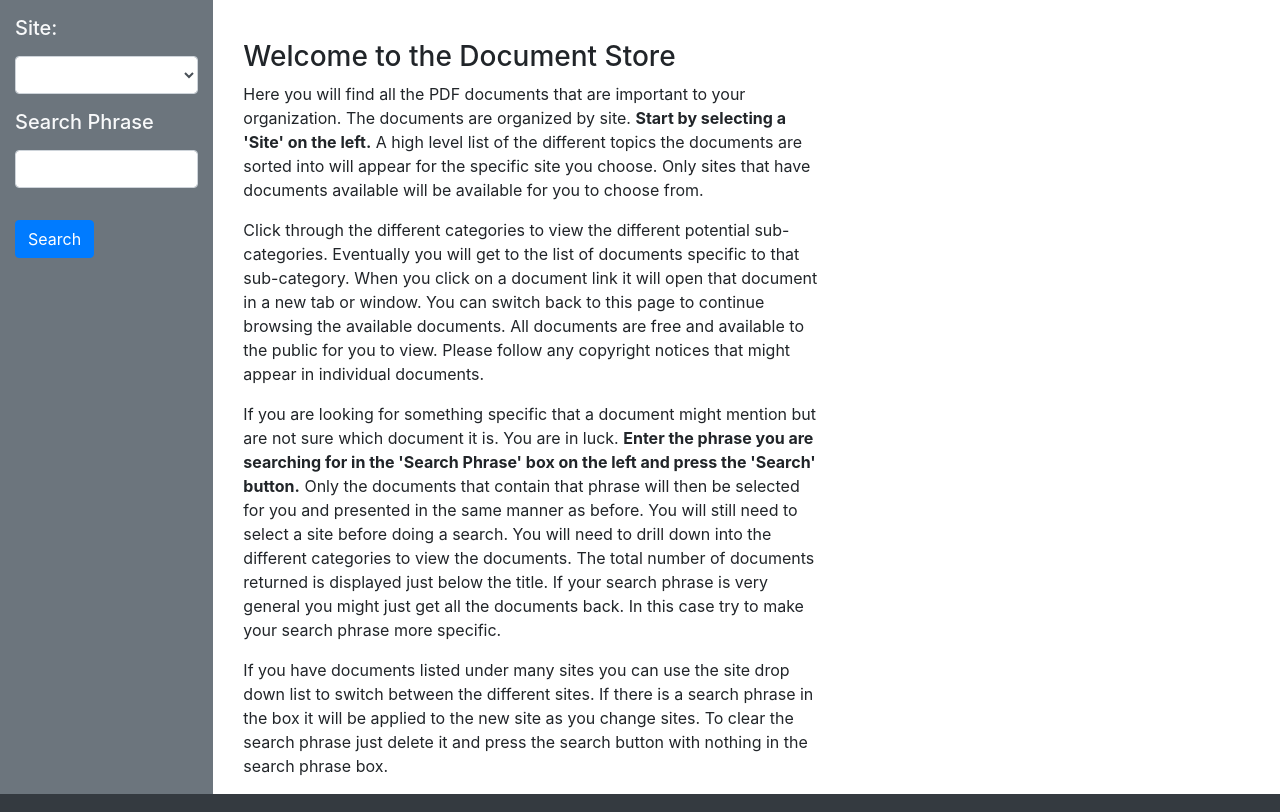
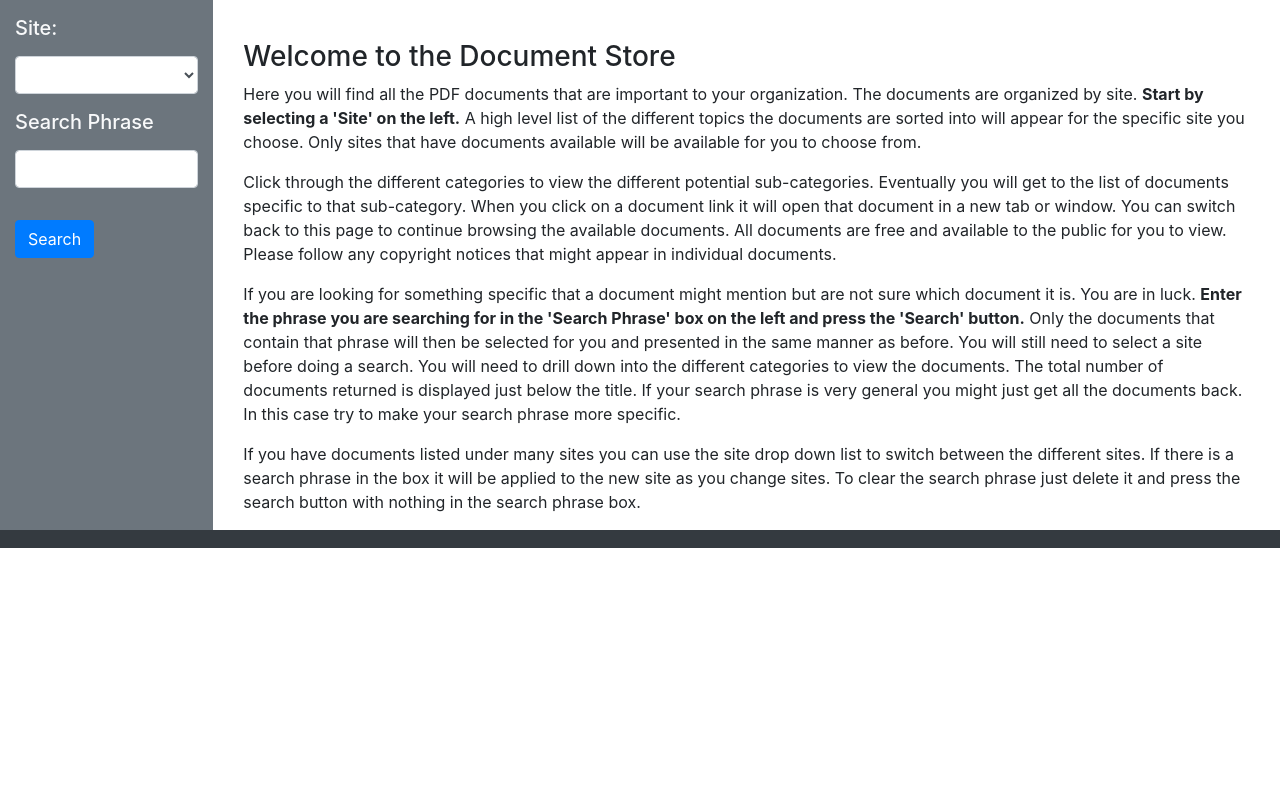
Before and after one commit to dchollar/lake-data, a Spring app: page /documents in a window 1280 px wide. Shown: the part 56-868 px from the top of the page. After the commit the page ends 604 px from the top, so only its background shows below. Run offline with Thymeleaf, Linux system fonts and the light colour scheme; the template is opened without the code that fills it: most values are stand-ins (such as "Sample title", 1, 10 or a date in 2020); data that the repository does not hold is empty.

Commit message:
fixed column size on document page

```diff
--- a/src/main/resources/templates/documents.html
+++ b/src/main/resources/templates/documents.html
@@ -62,9 +62,9 @@
             </div>
         </div>
 
-        <div class="col-sm-6 text-left" id="resultDiv">
+        <div class="col-sm-10 text-left" id="resultDiv">
             <span id="message" style="color: red;"></span><br>
-            <div class="container">
+            <div class="container-fluid">
                 <div id="documentDiv">
                     <p></p>
                     <h3>Welcome to the Document Store</h3>
```
